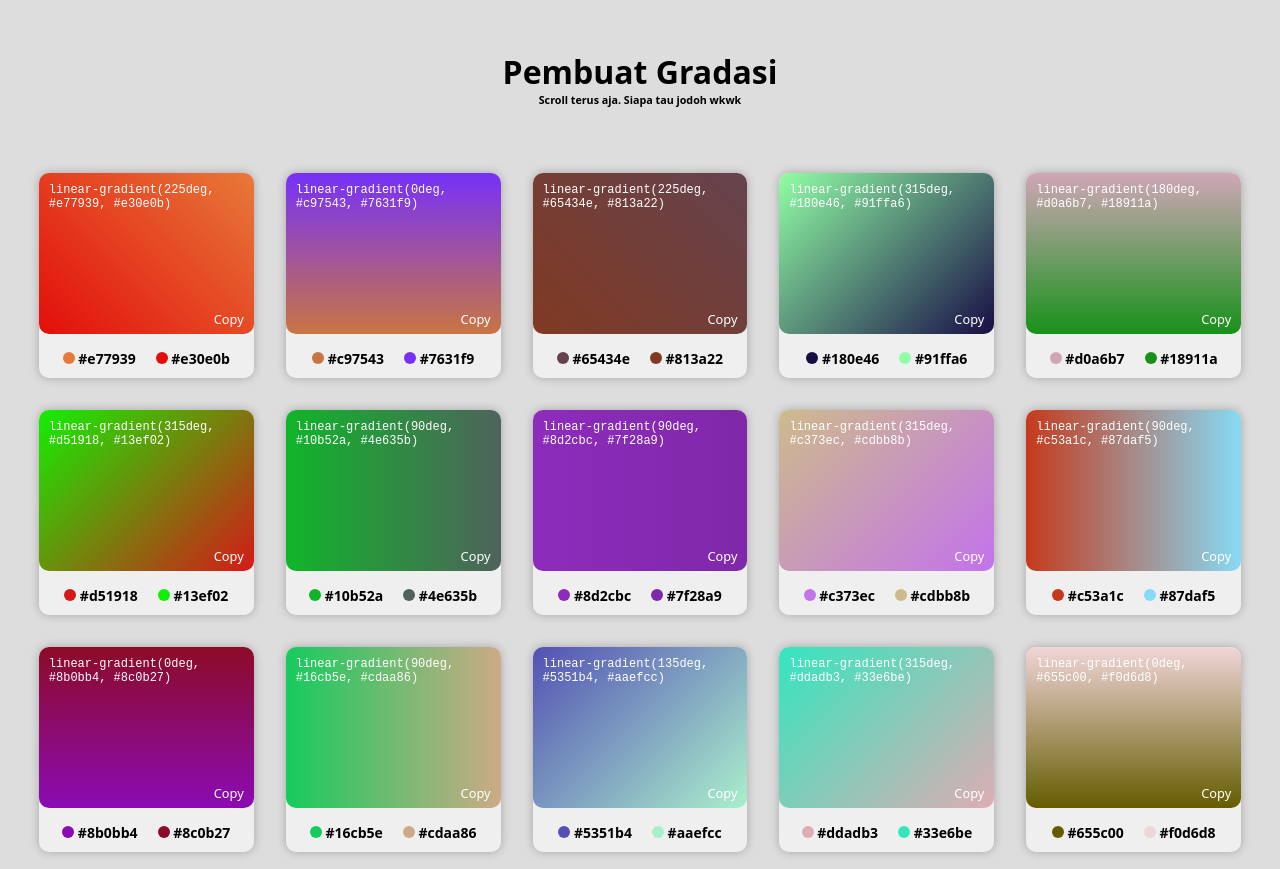
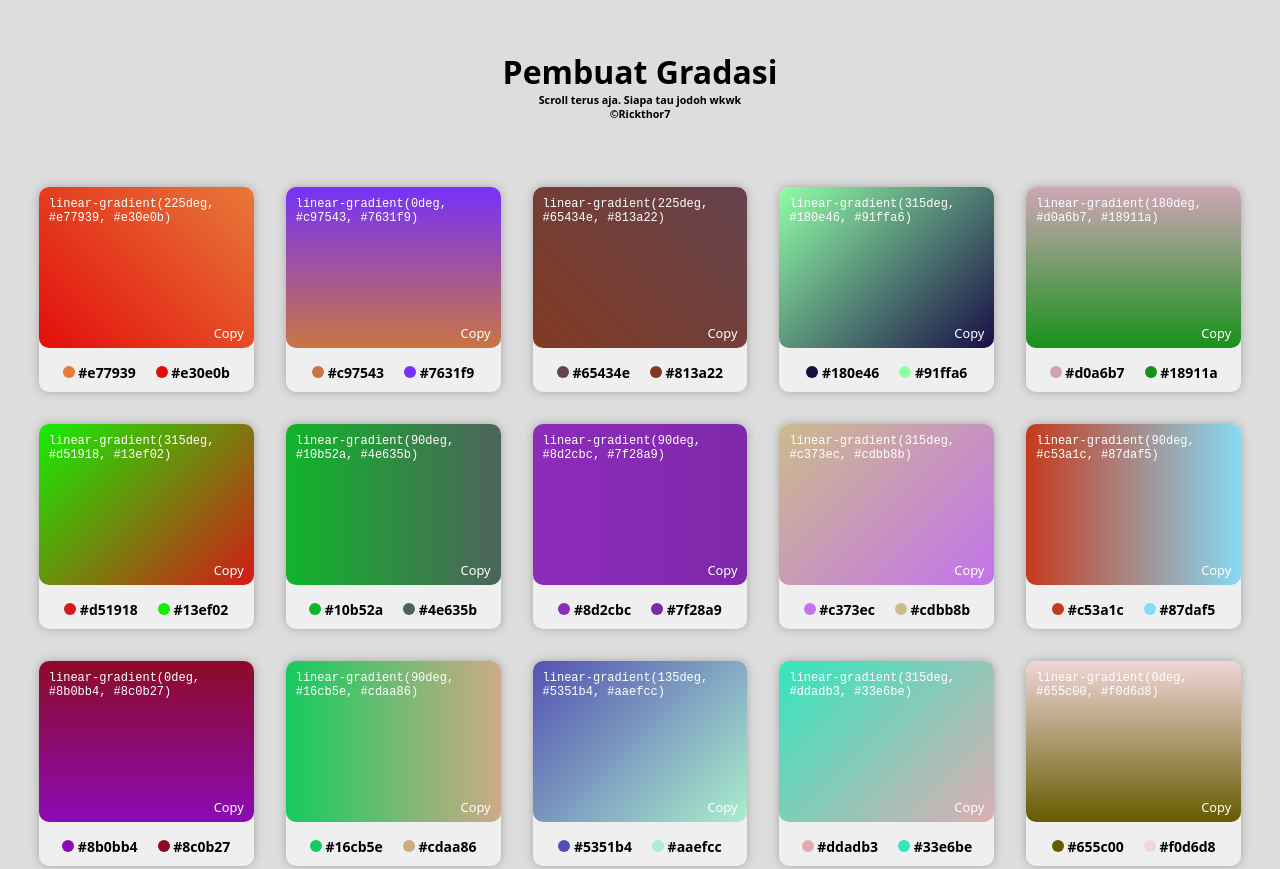
Before and after one commit to rickthor7/Infinity-Gradien-Generator, a plain HTML site: page index.html in a window 1280 px wide. Shown: the top 869 px of the page. Drawn offline with Linux system fonts and the light colour scheme.

Commit message:
Update index.html

```diff
--- a/index.html
+++ b/index.html
@@ -12,7 +12,7 @@
 <!-- partial:index.partial.html -->
 <div id="bg"></div>
 <h1>Pembuat Gradasi</h1>
-<h6>Scroll terus aja. Siapa tau jodoh wkwk</h6>
+<h6>Scroll terus aja. Siapa tau jodoh wkwk<br>©Rickthor7</h6>
 <div id="holdMe"></div>
 <!-- partial -->
   <script  src="./script.js"></script>
```
